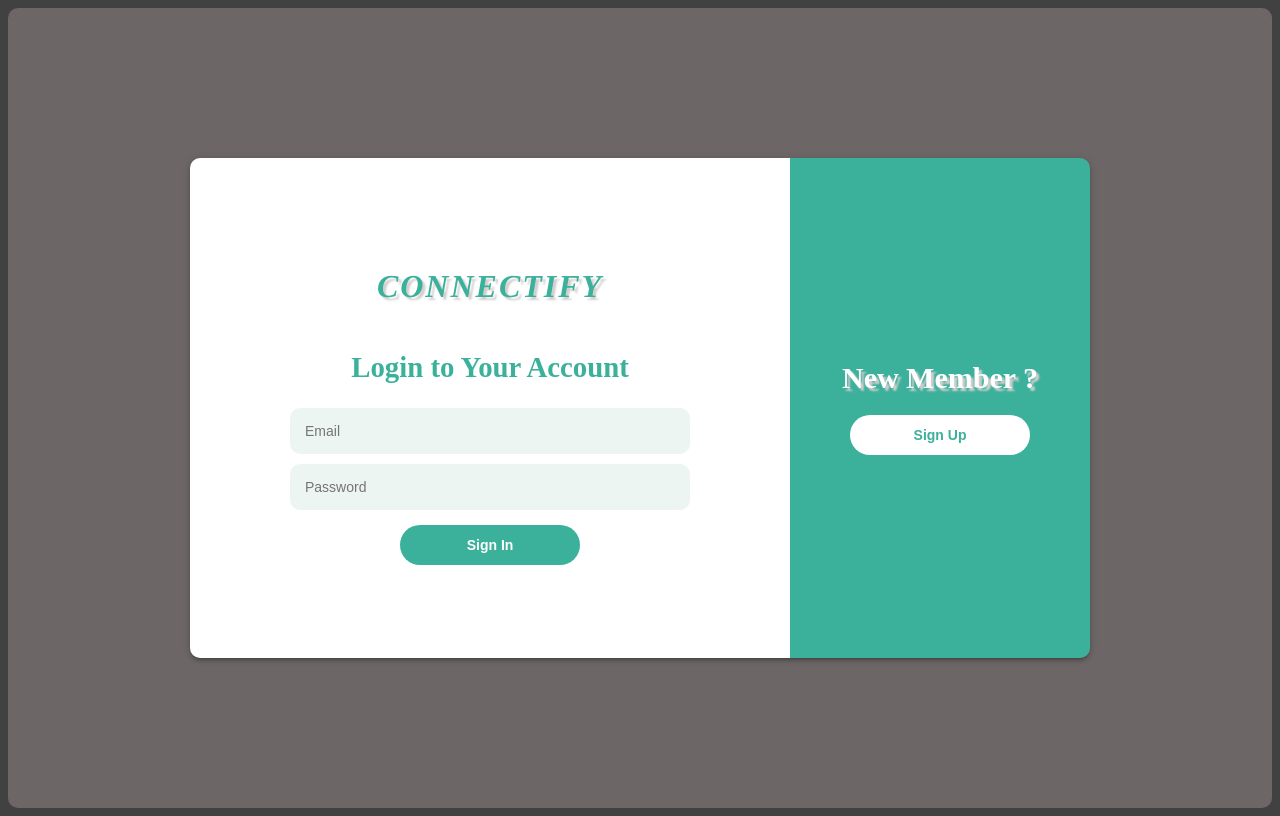
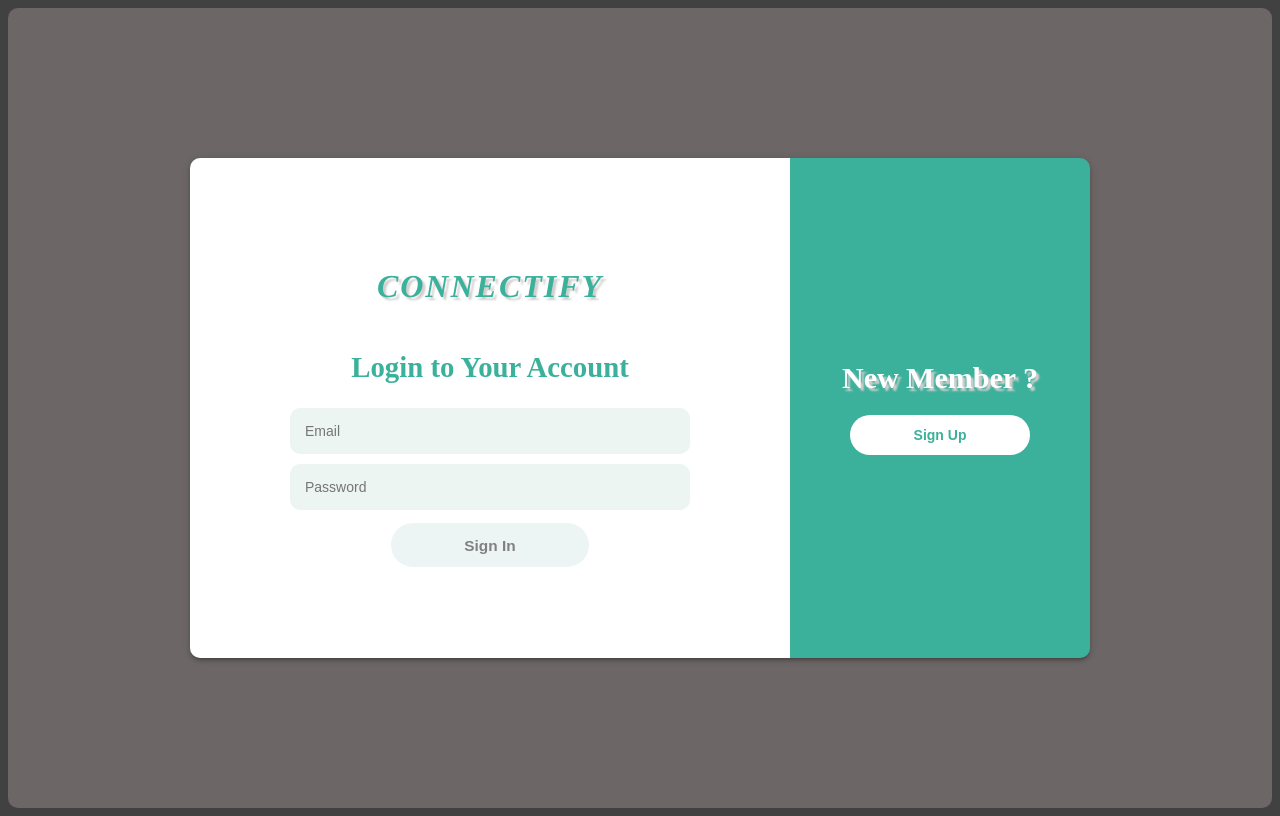
Before and after one commit to scar710813/Connectify-Social-Media-App, a React (Create React App) app: page / in a window 1280 px wide. In both pictures the pointer is over the button "Sign In". Built offline with nearby package versions, Linux system fonts and the light colour scheme.

Commit message:
login button styles

```diff
--- a/src/components/Login/styles.module.css
+++ b/src/components/Login/styles.module.css
@@ -101,10 +101,21 @@
 	font-size: 14px;
 	cursor: pointer;
     color: #3bb19b;
+	transition: 1s ease-in-out;
 }
 
 .green_btn {
 	background-color: #3bb19b;
 	color: white;
 	margin: 10px;
+
 }
+.green_btn:hover {
+	color: grey;
+	background-color: rgb(236,245,243);
+	transform:scale(1.1)
+}
+.white_btn:hover {
+	color: grey;
+	transform:scale(1.1)
+}
```
